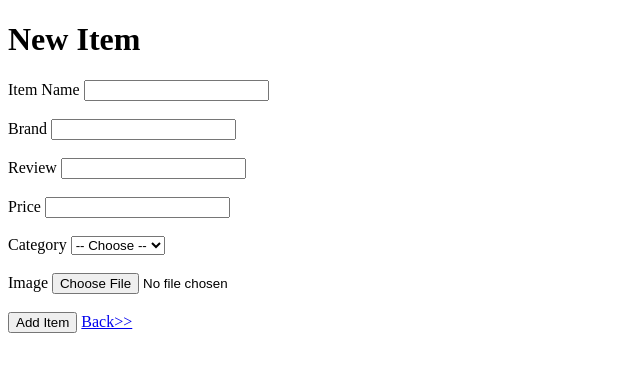
After one commit to HeronKyaw/online_shopping_php, a PHP site: page /item/item_new.php in a window 1280 px wide. The commit adds this page. Shown: the top 372 px of the page, without its empty margins (0-640 px from the left). Run offline with PHP 8.4, Linux system fonts and the light colour scheme; data that the repository does not hold is empty.

Commit message:
folder changes and item list added

```diff
--- a/admin/cat_add.php
+++ b/admin/category/cat_add.php
@@ -1,5 +1,5 @@
 <?php
-    include("confs/config.php");
+    include("../confs/config.php");
 
     $name = $_POST['name'];
     $remark = $_POST['remark'];
--- a/admin/cat_delete.php
+++ b/admin/category/cat_delete.php
@@ -1,5 +1,5 @@
 <?php
-    include("confs/config.php");
+    include("../confs/config.php");
     $id = $_GET['id'];
     $sql = "DELETE FROM tbl_category WHERE id = $id";
     mysqli_query($conn, $sql);
--- a/admin/cat_edit.php
+++ b/admin/category/cat_edit.php
@@ -8,7 +8,7 @@
 <body>
     <h1>Edit Category</h1>
     <?php
-        include("confs/config.php");
+        include("../confs/config.php");
         $id = $_GET['id'];
         $result = mysqli_query($conn, "SELECT * FROM tbl_category WHERE id = $id");
         $row = mysqli_fetch_assoc($result);
--- a/admin/cat_list.php
+++ b/admin/category/cat_list.php
@@ -8,7 +8,7 @@
 <body>
     <h1>Category List</h1>
     <?php
-        include("confs/config.php");
+        include("../confs/config.php");
         $result = mysqli_query($conn, "SELECT * FROM tbl_category");
     ?>
     <ul class="list">
--- a/admin/cat_update.php
+++ b/admin/category/cat_update.php
@@ -1,5 +1,5 @@
 <?php
-    include("confs/config.php");
+    include("../confs/config.php");
 
     $id = $_POST['id'];
     $name = $_POST['name'];
--- /dev/null
+++ b/admin/item/item_new.php
@@ -0,0 +1,51 @@
+<!DOCTYPE html>
+<html lang="en">
+<head>
+    <meta charset="UTF-8">
+    <meta name="viewport" content="width=device-width, initial-scale=1.0">
+    <title>New Item</title>
+</head>
+<body>
+    <h1>New Item</h1>
+    <form action="item_add.php" method="POST" enctype="multipart/form-data">
+        <label for="title">Item Name</label>
+        <input type="text" name="title" id="title">
+        <br><br>
+
+        <label for="brand">Brand</label>
+        <input type="text" name="brand" id="brand">
+        <br><br>
+
+        <label for="review">Review</label>
+        <input type="text" name="review" id="review">
+        <br><br>
+
+        <label for="price">Price</label>
+        <input type="text" name="price" id="price">
+        <br><br>
+
+        <label for="category_id">Category</label>
+        <select name="category_id" id="category_id">
+            <option value="0">-- Choose --</option>
+            <?php
+                include("../confs/config.php");
+                $sql = "SELECT id, name FROM tbl_category";
+                $result = mysqli_query($conn, $sql);
+                while($row = mysqli_fetch_assoc($result)) {
+            ?>
+            <option value="<?php echo $row['id']?>">
+                <?php echo $row['name'] ?>
+            </option>
+            <?php } ?>
+        </select>
+        <br><br>
+
+        <label for="photo">Image</label>
+        <input type="file" name="photo" id="photo">
+        <br><br>
+
+        <input type="submit" value="Add Item">
+        <a href="item_list.php">Back>></a>
+    </form>
+</body>
+</html>
```
Also changed, not shown: admin/item/item_add.php (added, +20 -0 lines), admin/item/item_list.php (added, +11 -0 lines), admin/category/cat_new.php (renamed from admin/cat_new.php).
